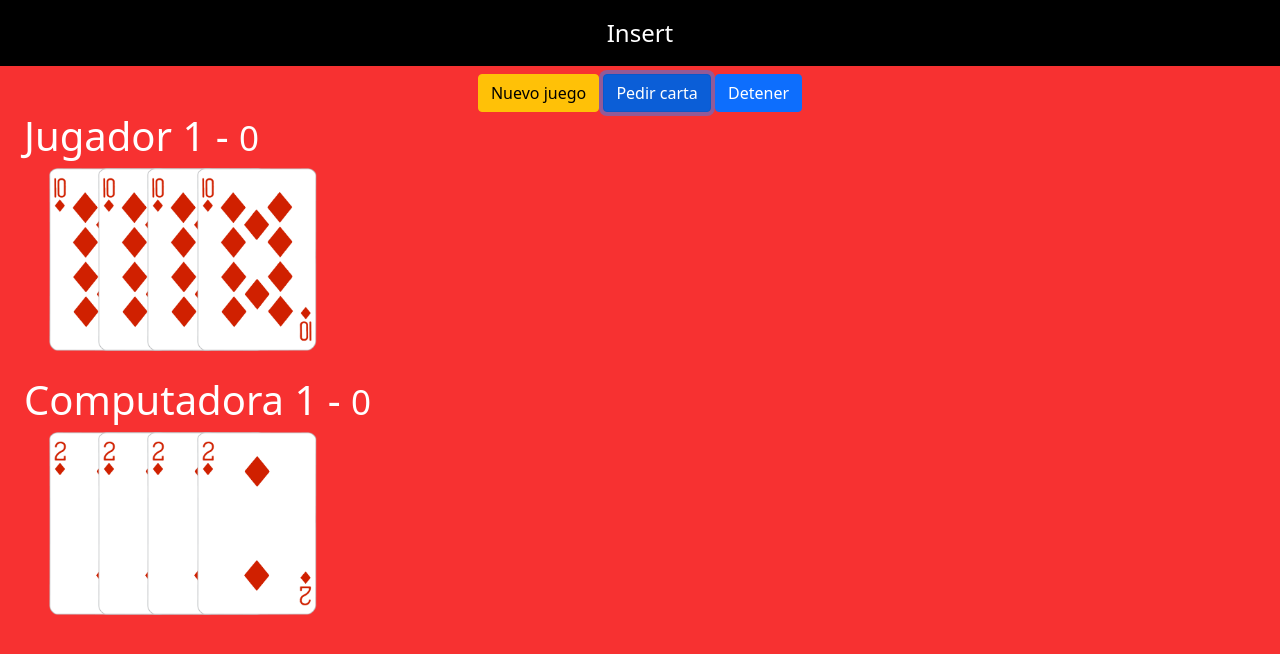
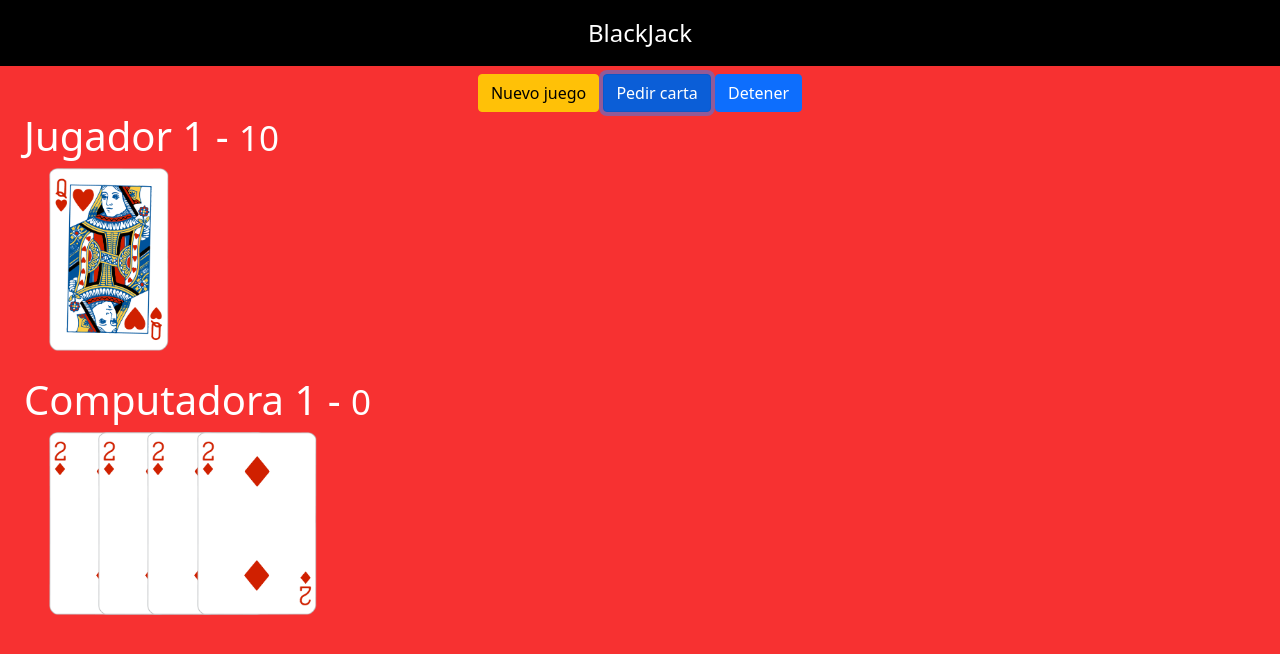
Before and after one commit to Nyazeckdbc/black-jack, a plain HTML site: page index.html in a window 1280 px wide. Both pictures are taken after a click on the button "Pedir carta". Drawn offline with nearby package versions, Linux system fonts and the light colour scheme.

Commit message:
boton pedir

```diff
--- a/assets/js/app.js
+++ b/assets/js/app.js
@@ -3,7 +3,19 @@ let deck = [];
 const tipos = ['C','D','H','S'];
 const especiales = ['A', 'J', 'Q', 'K'];
 
+const btnNuevo = document.querySelector('#btnNuevo');
+const btnPedir = document.querySelector('#btnPedir');
+const btnDetener = document.querySelector('#btnDetener');
+const puntosHTML = document.querySelectorAll('small');
+
+const cartasJugadorHTML = document.querySelector('.jugador-cartas');
+const cartasComputadoraHTML = document.querySelector('.computadora-cartas');
+
+let puntosJugador = 0,
+    puntosComputador = 0;
+
 // crear la baraja
+
 
 let crearDeck = () => {
 
@@ -50,8 +62,21 @@ const valorCarta = ( carta ) =>{
 
 }
 
-const valor = valorCarta(pedirCarta());
-console.log( valor );
+btnPedir.addEventListener('click', () => {
 
+    const carta = pedirCarta();
+    puntosJugador +=valorCarta(carta);
+    puntosHTML[0].innerText = puntosJugador;
 
-document.querySelector('.titulo-index').innerText = 'Insert';
+    const nuevaCartaHTML = document.createElement('img');
+
+    nuevaCartaHTML.classList.add('carta');
+
+    nuevaCartaHTML.src = `assets/cartas/${carta}.png`;
+    cartasJugadorHTML.append( nuevaCartaHTML);
+
+    if ( puntosJugador >21 ){
+        console.warn (' Has perdido ');
+        btnPedir.disabled = true;
+    }
+});
--- a/index.html
+++ b/index.html
@@ -13,9 +13,9 @@
     <div class="row mt-2">
         <div id="div-botones" class="col text-center">
 
-            <button class="btn btn-warning">Nuevo juego</button>
-            <button class="btn btn-primary">Pedir carta</button>
-            <button class="btn btn-primary">Detener</button>
+            <button id="btnNuevo" class="btn btn-warning">Nuevo juego</button>
+            <button id="btnPedir" class="btn btn-primary">Pedir carta</button>
+            <button id="btnDetener" class="btn btn-primary">Detener</button>
         </div>
     </div>
 
@@ -24,10 +24,7 @@
 
             <h1>Jugador 1 - <small>0</small></h1>
             <div class="jugador-cartas">
-                <img class="carta" src="assets/cartas/10D.png">
-                <img class="carta" src="assets/cartas/10D.png">
-                <img class="carta" src="assets/cartas/10D.png">
-                <img class="carta" src="assets/cartas/10D.png">
+                <!-- <img class="carta" src="assets/cartas/10D.png"> -->
             </div>
 
         </div>
```
